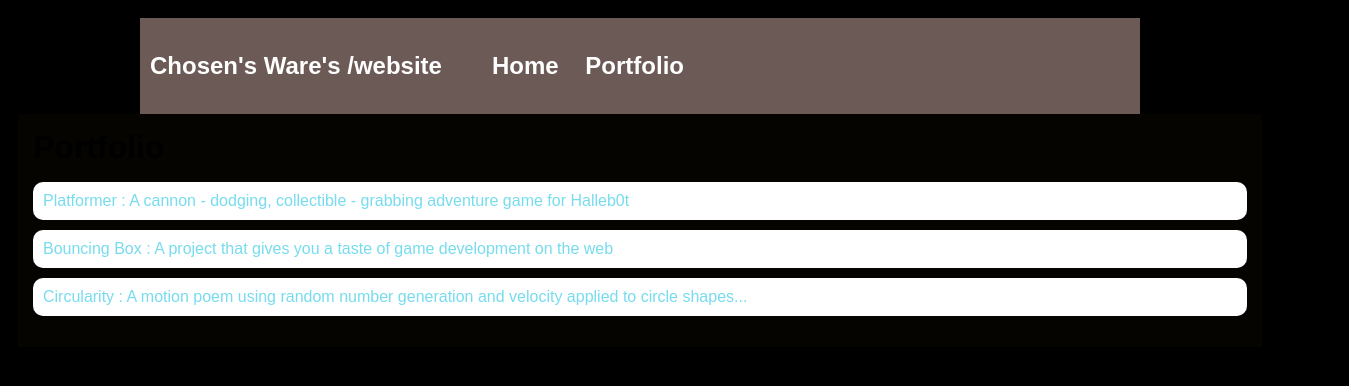
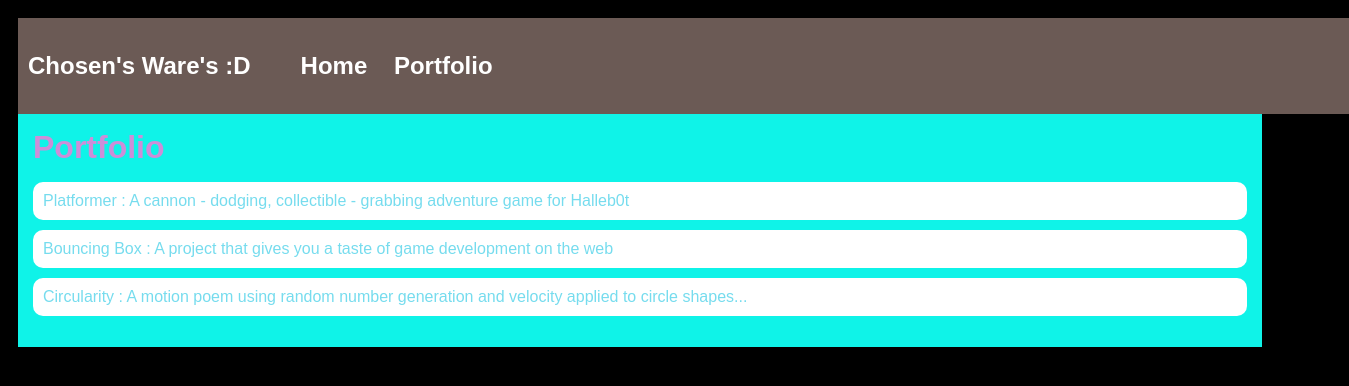
Before and after one commit to ChosenWare/ChosenWare, a plain HTML site: page portfolio.html in a window 1280 px wide. Shown: the whole page, 1349 px wide, since content can reach past the window. Drawn offline with Linux system fonts and the light colour scheme.

Commit message:
added fixed the spacing

```diff
--- a/portfolio.html
+++ b/portfolio.html
@@ -17,11 +17,12 @@
 
             #all-contents {
                 max-width: 1000px;
-                margin: auto;
+                margin: left;
             }
 
             /* navigation menu */
             nav {
+                width: 1311px;
                 background: rgb(107, 90, 85);
                 margin: 0 auto;
                 display: flex;
@@ -48,7 +49,7 @@
 
             /* main container area beneath menu */
             main {
-                background: rgb(5, 4, 0);
+                background: rgb(15, 243, 232);
                 display: flex;
             }
             .content {
@@ -57,7 +58,7 @@
             }
              /* portfolio styles */
          .content h1 {
-             color: black;
+             color: rgb(204, 142, 216);
          }
 
          #portfolio {
@@ -86,7 +87,7 @@
     <body>
       <div id="all-contents">
         <nav>
-            <h1>Chosen's Ware's /website
+            <h1>Chosen's Ware's :D
                 <ul id="nav-ul">
                     <li class="nav-li">
                     <a class="nav-a" href="index.html">Home</a>
```
